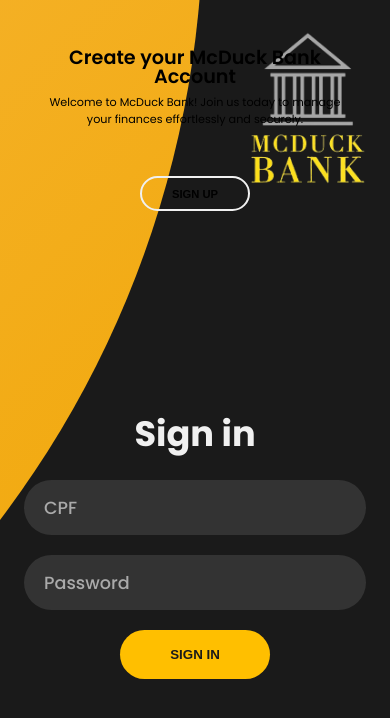
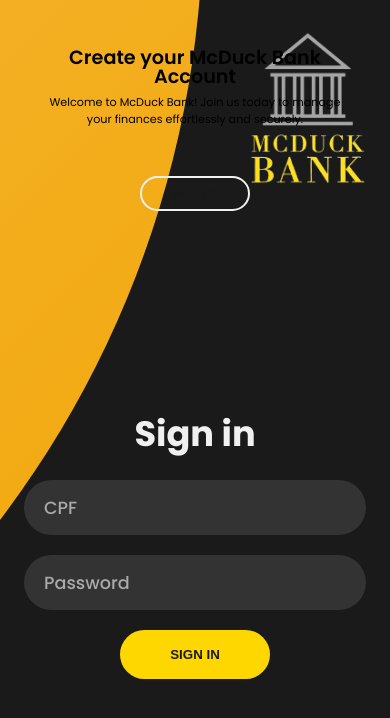
Before and after one commit to Samuel-Leite/api-mc-duck-bank, a React (Create React App) app in the folder web/: page /authentication in a window 390 px wide. Shown: the top 718 px of the page. Built offline with nearby package versions, Linux system fonts and the light colour scheme.

Commit message:
refatoracao do css

```diff
--- a/web/src/components/AuthPanel.js
+++ b/web/src/components/AuthPanel.js
@@ -50,7 +50,7 @@ const AuthPanel = ({ isSignUp, formData, onChange, onSubmit, onLogin }) => {
           onChange={onChange}
           required
         />
-        <button type="submit" className="btn solid">
+        <button type="submit" className="btn-login solid">
           Sign up
         </button>
       </form>
@@ -77,7 +77,7 @@ const AuthPanel = ({ isSignUp, formData, onChange, onSubmit, onLogin }) => {
           onChange={onChange}
           required
         />
-        <button type="submit" className="btn solid">
+        <button type="submit" className="btn-login solid">
           Sign in
         </button>
       </form>
--- a/web/src/pages/LoginPage.js
+++ b/web/src/pages/LoginPage.js
@@ -101,7 +101,7 @@ const LoginPage = () => {
             <div className="content">
               <h3>Create your McDuck Bank Account</h3>
               <p>Welcome to McDuck Bank! Join us today to manage your finances effortlessly and securely.</p>
-              <button className="btn transparent" onClick={handleToggle}>
+              <button className="btn-login transparent" onClick={handleToggle}>
                 Sign up
               </button>
             </div>
@@ -110,7 +110,7 @@ const LoginPage = () => {
             <div className="content">
               <h3>Already have an account?</h3>
               <p>Welcome back to McDuck Bank! Log in to securely manage your finances and enjoy our banking services.</p>
-              <button className="btn transparent" onClick={handleToggle}>
+              <button className="btn-login transparent" onClick={handleToggle}>
                 Sign in
               </button>
             </div>
--- a/web/src/styles/Login.css
+++ b/web/src/styles/Login.css
@@ -155,7 +155,7 @@ form.sign-in-form {
   /* Amarelo mais escuro para o hover */
 }
 
-.btn {
+.btn-login {
   width: 150px;
   background-color: #ffd700;
   /* Amarelo mais escuro */
@@ -172,7 +172,7 @@ form.sign-in-form {
   transition: 0.5s;
 }
 
-.btn:hover {
+.btn-login:hover {
   background-color: #cca300;
   /* Amarelo escuro mais suave para o hover */
 }
@@ -244,7 +244,7 @@ form.sign-in-form {
   padding: 0.7rem 0;
 }
 
-.btn.transparent {
+.btn-login.transparent {
   margin: 0;
   background: none;
   border: 2px solid #f0f0f0;
@@ -409,7 +409,7 @@ form.sign-in-form {
     padding: 0.5rem 0;
   }
 
-  .btn.transparent {
+  .btn-login.transparent {
     width: 110px;
     height: 35px;
     font-size: 0.7rem;
@@ -482,7 +482,7 @@ form.sign-in-form {
     /* Amarelo âmbar para o hover */
   }
 
-  .btn {
+  .btn-login-login {
     width: 150px;
     background-color: #ffbf00;
     /* Amarelo âmbar */
@@ -499,7 +499,7 @@ form.sign-in-form {
     transition: 0.5s;
   }
 
-  .btn:hover {
+  .btn-login:hover {
     background-color: #cca300;
     /* Amarelo escuro mais suave para o hover */
   }
@@ -571,7 +571,7 @@ form.sign-in-form {
     padding: 0.7rem 0;
   }
 
-  .btn.transparent {
+  .btn-login.transparent {
     margin: 0;
     background: none;
     border: 2px solid #f0f0f0;
@@ -686,7 +686,7 @@ form.sign-in-form {
       padding: 0.5rem 0;
     }
 
-    .btn.transparent {
+    .btn-login.transparent {
       width: 110px;
       height: 35px;
       font-size: 0.7rem;
```
